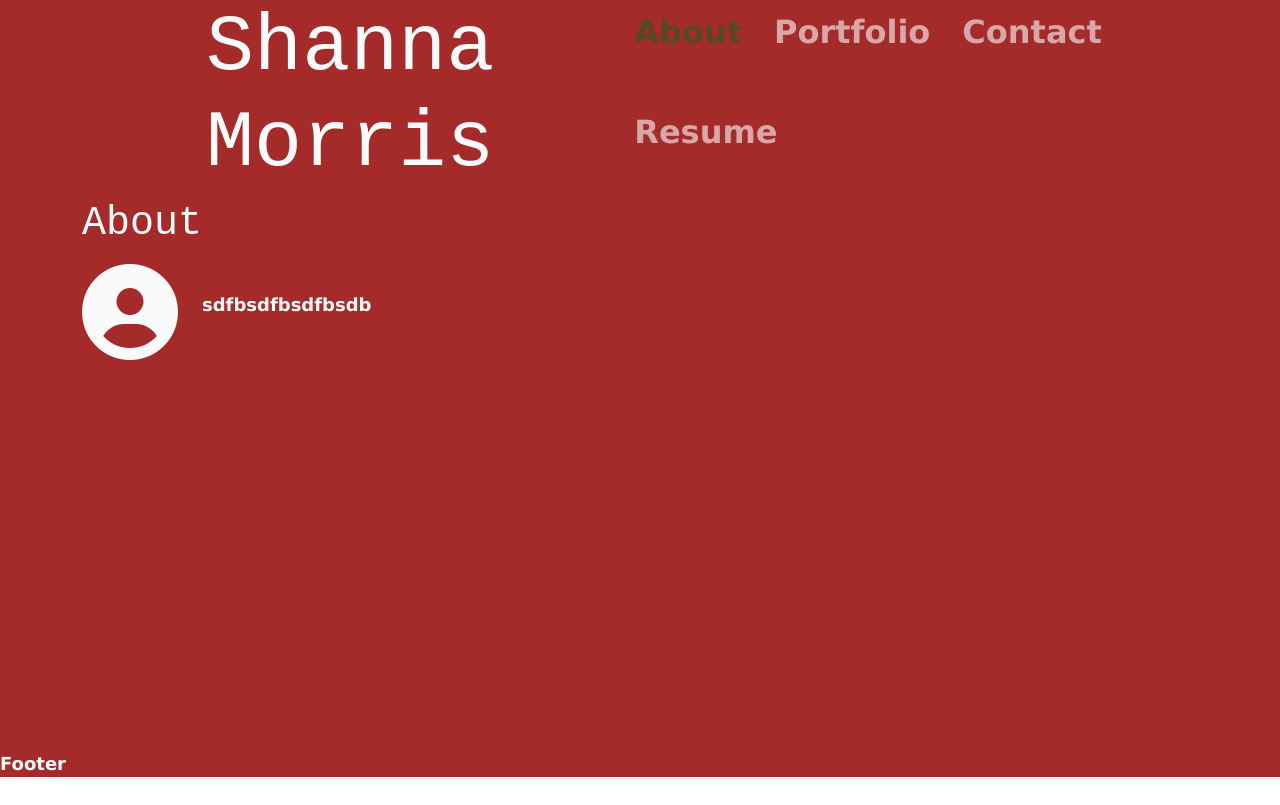
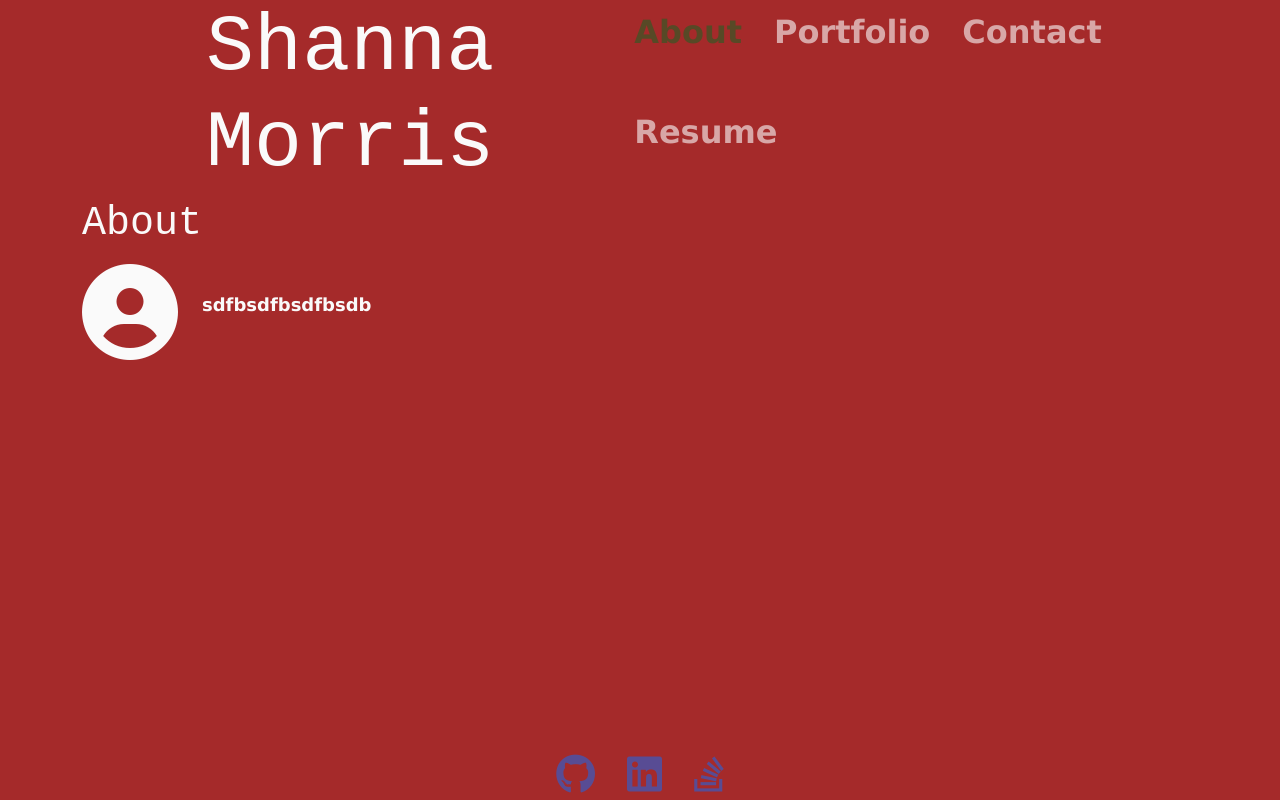
Before and after one commit to ShannaRenee/React-Portfolio, a React (Create React App) app in the folder react-portfolio/: page / in a window 1280 px wide. Built offline with nearby package versions, Linux system fonts and the light colour scheme.

Commit message:
setting up footer

```diff
--- a/react-portfolio/src/components/Footer/index.js
+++ b/react-portfolio/src/components/Footer/index.js
@@ -1,8 +1,30 @@
-import React from 'react'
+import React from 'react';
+import './style.css';
 
 const Footer = () => {
+  const icons = [
+    {
+      name: 'fab fa-github',
+      link: 'https://github.com'
+    },
+    {
+      name: 'fab fa-linkedin',
+      link: 'https://linkedin.com'
+    },
+    {
+      name: 'fab fa-stack-overflow',
+      link: 'https://stackoverflow.com'
+    },
+  ]
   return (
-    <div>Footer</div>
+    <footer className='d-flex justify-content-center align-items-center'>
+      {icons.map((icon) => (
+        <a href={icon.link} key={icon.name} target='_blank'
+        rel='noreferrer' className='mx-3'>
+          <i className={icon.name}></i>
+          </a>
+      ))}
+    </footer>
   )
 }
 
--- a/react-portfolio/src/components/Footer/style.css
+++ b/react-portfolio/src/components/Footer/style.css
@@ -1,4 +1,4 @@
 footer {
     height: 50px;
-
+    font-size: 2.5rem;
 }
--- a/react-portfolio/src/index.css
+++ b/react-portfolio/src/index.css
@@ -30,6 +30,12 @@ main {
 a {
   text-decoration: none;
   color: var(--light);
+  opacity: 0.5;
+  transition: all 0.3s ease-in-out;
+}
+
+a:hover {
+  opacity: 1;
 }
 
 h1, h2 {
```
